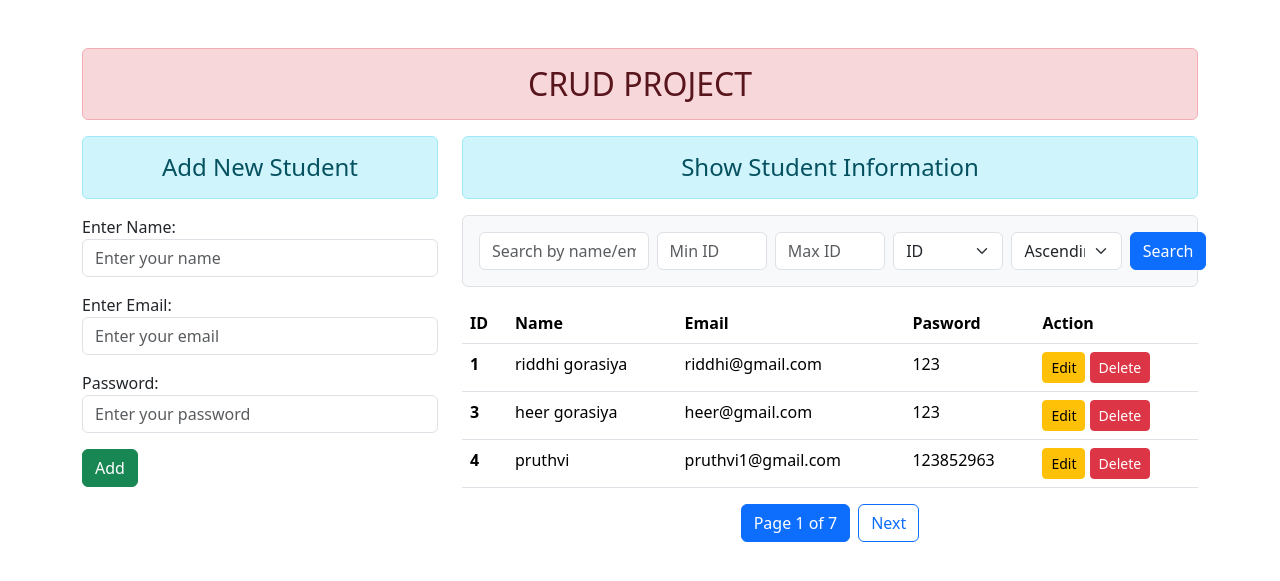
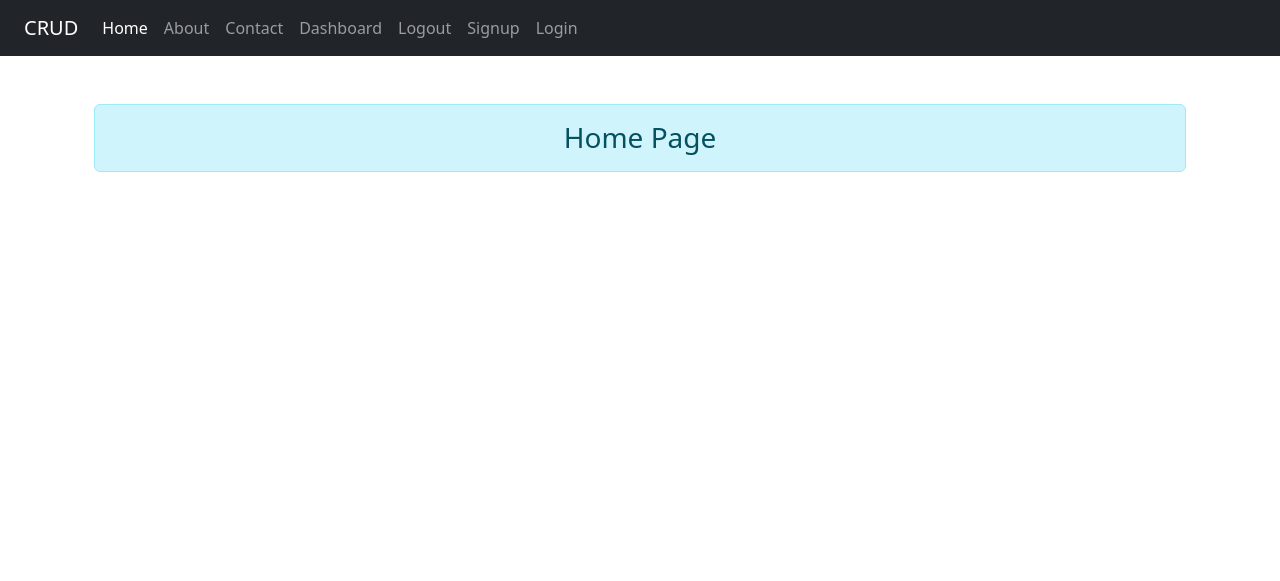
Before and after one commit to RiddhiGorasiya/Django-Test, a Django app: page / in a window 1280 px wide. Shown: the top 581 px of the page. Run offline with Django 5.2, Linux system fonts and the light colour scheme; data comes from the database, SQL or seed files in the repository; some libraries are stand-ins or nearby versions.

Commit message:
create navbar and some template

```diff
--- a/CRUD-FBV/crud/crud/urls.py
+++ b/CRUD-FBV/crud/crud/urls.py
@@ -20,7 +20,9 @@ from myapp import views
 
 urlpatterns = [
     path('admin/', admin.site.urls),
-    path('', views.add_show, name="addandshow"),
+    path('', views.home, name='home'),
+    path('show/', views.add_show, name="addandshow"),
+    # path('signup/', views.user_signup, name='signup'),
     path('delete/<int:id>', views.delete_data, name="deletedata"),
     path('<int:id>', views.update_data, name="updatedata"),
 ]
--- a/CRUD-FBV/crud/myapp/templates/myapp/base.html
+++ b/CRUD-FBV/crud/myapp/templates/myapp/base.html
@@ -10,8 +10,11 @@
         <link rel="stylesheet" href="{% static 'myapp/css/bootstrap.css' %}">
     </head>
     <body>
+        <div class="container-fluid bg-dark">
+            {% include 'myapp/navbar.html' %}
+        </div>
         <div class="container mt-5">
-            <h2 class="text-center alert alert-danger">CRUD PROJECT</h2>
+            {% comment %} <h2 class="text-center alert alert-danger">CRUD PROJECT</h2> {% endcomment %}
             {% block content %}{% endblock content %}
         </div>
         <script src="{% static 'myapp/js/jquery.js'%}"></script>
--- /dev/null
+++ b/CRUD-FBV/crud/myapp/templates/myapp/home.html
@@ -0,0 +1,7 @@
+{% extends "myapp/base.html" %}
+{% load static %}
+{% block content %}
+<div class="container mt-5">
+  <h3 class="text-center alert alert-info">Home Page</h3>
+</div>
+{% endblock content %}
--- /dev/null
+++ b/CRUD-FBV/crud/myapp/templates/myapp/navbar.html
@@ -0,0 +1,36 @@
+<nav class="navbar navbar-expand-lg navbar-dark bg-dark">
+  <div class="container-fluid">
+    <a class="navbar-brand" href="#">CRUD</a>
+    <button class="navbar-toggler" type="button" data-bs-toggle="collapse" data-bs-target="#navbarNav" aria-controls="navbarNav" aria-expanded="false" aria-label="Toggle navigation">
+      <span class="navbar-toggler-icon"></span>
+    </button>
+    <div class="collapse navbar-collapse" id="navbarNav">
+      <ul class="navbar-nav">
+        <li class="nav-item">
+          <a class="nav-link active" aria-current="page" href="/">Home</a>
+        </li>
+        <li class="nav-item">
+          <a class="nav-link" href="#">About</a>
+        </li>
+        <li class="nav-item">
+          <a class="nav-link" href="#">Contact</a>
+        </li>
+        {% comment %} {% if request.user.is_authenticated %} {% endcomment %}
+        <li class="nav-item">
+          <a class="nav-link" href="#">Dashboard</a>
+        </li>
+        <li class="nav-item">
+          <a class="nav-link" href="#">Logout</a>
+        </li>
+        {% comment %} {% else %} {% endcomment %}
+        <li class="nav-item">
+          <a class="nav-link" href="#">Signup</a>
+        </li>
+        <li class="nav-item">
+          <a class="nav-link" href="#">Login</a>
+        </li>
+        {% comment %} {% endif %} {% endcomment %}
+      </ul>
+    </div>
+  </div>
+</nav>
--- a/CRUD-FBV/crud/myapp/views.py
+++ b/CRUD-FBV/crud/myapp/views.py
@@ -6,6 +6,23 @@ from django.core.paginator import Paginator
 from django.db.models import Q
 
 # Create your views here.
+
+# home
+def home(request):
+    return render(request, 'myapp/home.html')
+
+# # signup view
+# def user_signup(request):
+#     if request.method == 'POST':
+#         form = SignUpForm(request.POST)
+#         if form.is_valid():
+#             messages.success(request, 'Congratulations!! You have become an Author.')
+#             user = form.save()
+#             group = Group.objects.get(name='Author')
+#             user.groups.add(group)
+#     else:
+#         form = SignUpForm()
+#     return render(request, 'myapp/signup.html', {'form':fm})
 
 # Add and Show Data
 def add_show(request):
```
Also changed, not shown: CRUD-FBV/crud/myapp/forms.py (line endings or trailing spaces), CRUD-FBV/crud/myapp/templates/myapp/login.html (added), CRUD-FBV/crud/myapp/templates/myapp/signup.html (added).
